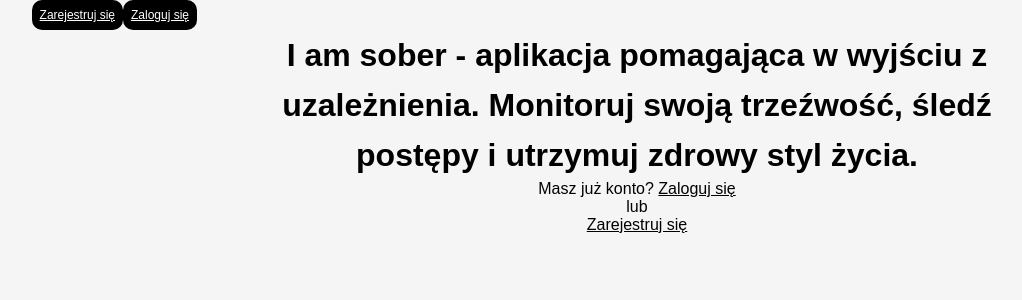
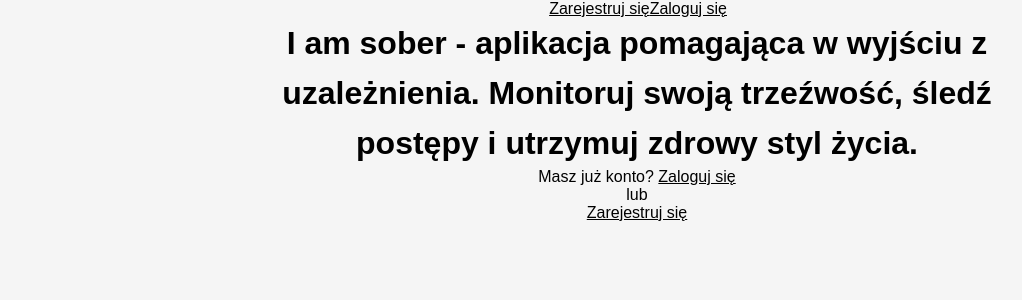
Before and after one commit to RadekPalka/react-i-am-sober, a React (Vite) app: page / in a window 1280 px wide. Shown: the top 300 px of the page, without its empty margins (3-1025 px from the left). Built offline with nearby package versions, Linux system fonts and the light colour scheme.

Commit message:
feat: add more props to NavBar syled components

```diff
--- a/src/components/AddictionCard.tsx
+++ b/src/components/AddictionCard.tsx
@@ -28,10 +28,10 @@ export const AddictionCard: React.FC<AddictionCardProps> = ({
 			<p>Dzienny koszt: {costPerDay} PLN</p>
 			<nav>
 				<StyledUl>
-					<StyledLi $color='#2c2c2c' $background='transparent'>
+					<StyledLi $color='#2c2c2c' $backgroundColor='transparent'>
 						<StyledLink to={`/addiction/${id}`}>Pokaż szczegóły</StyledLink>
 					</StyledLi>
-					<StyledLi $background='transparent' $color='white' $border='none'>
+					<StyledLi $backgroundColor='transparent' $color='white'>
 						<StyledButton
 							$padding='0px'
 							$margin='10px 5px'
--- a/src/components/LogoutButton.tsx
+++ b/src/components/LogoutButton.tsx
@@ -4,8 +4,11 @@ import { StyledButton } from './StyledButton';
 import { logout } from '../clients/AccountClients';
 import { removeToken } from '../clients/SessionTokenService';
 import { toast } from 'react-toastify';
-
-export const LogoutButton: React.FC = () => {
+type Props = {
+	width?: string;
+	height?: string;
+};
+export const LogoutButton: React.FC<Props> = ({ width, height }) => {
 	const navigate = useNavigate();
 	const handleLogoutButton = () => {
 		logout()
@@ -19,11 +22,7 @@ export const LogoutButton: React.FC = () => {
 			});
 	};
 	return (
-		<StyledButton
-			$padding='6px'
-			$margin='10px 5px'
-			onClick={handleLogoutButton}
-		>
+		<StyledButton $width={width} $height={height} onClick={handleLogoutButton}>
 			Wyloguj się
 		</StyledButton>
 	);
--- a/src/components/NavBar.tsx
+++ b/src/components/NavBar.tsx
@@ -5,25 +5,36 @@ import { StyledLi } from './StyledLi';
 import { StyledLink } from './StyledLink';
 import { LogoutButton } from './LogoutButton';
 import { Links } from '../types/Links';
-import {HamburgerButton} from './HamburgerButton'
+import { HamburgerButton } from './HamburgerButton';
 
 type Props = {
 	linksObj: Links;
 };
 export const NavBar: React.FC<Props> = ({ linksObj }) => {
 	return (
-		<StyledNav>
-		<HamburgerButton/>
+		<StyledNav $justifyContent={linksObj.styles.navJustifyContent}>
+			<HamburgerButton />
 			<StyledUl $justifyContent='end'>
 				{linksObj.elements.map((el) => {
 					if (el.type === 'link' && el.to) {
 						return (
 							<StyledLi>
-								<StyledLink to={el.to}>{el.label}</StyledLink>
+								<StyledLink
+									to={el.to}
+									$width={linksObj.styles.buttonsWidth}
+									$height={linksObj.styles.buttonsHeight}
+								>
+									{el.label}
+								</StyledLink>
 							</StyledLi>
 						);
 					} else if (el.type === 'logout-button') {
-						return <LogoutButton />;
+						return (
+							<LogoutButton
+								width={linksObj.styles.buttonsWidth}
+								height={linksObj.styles.buttonsHeight}
+							/>
+						);
 					}
 				})}
 			</StyledUl>
--- a/src/components/StyledButton.ts
+++ b/src/components/StyledButton.ts
@@ -1,16 +1,16 @@
 import styled from 'styled-components';
 
 type StyledButtonProps = {
-	$padding?: string;
-	$margin?: string;
+	$width?: string;
+	$height?: string;
 };
 
 export const StyledButton = styled.button<StyledButtonProps>`
 	display: block;
-	margin: ${(props) => props.$margin || '10px auto'};
+	width: ${(props) => props.$width};
+	height: ${(props) => props.$height};
 	background-color: black;
 	color: #fff;
-	padding: ${(props) => props.$padding || '8px 20px'};
 	border-radius: 10px;
 	font-family: 'LXGW WenKai TC', sans-serif;
 	font-weight: 300;
--- a/src/components/StyledLi.ts
+++ b/src/components/StyledLi.ts
@@ -1,17 +1,9 @@
 import styled from 'styled-components';
 type Props = {
-	$backgrondColor? : string;
-	$color? : string;
-}
+	$backgroundColor?: string;
+	$color?: string;
+	$width?: string;
+	$height?: string;
+};
 
-export const StyledLi = styled.li`
-	display: block;
-	background-color: black;
-	padding: 8px;
-	color: white;
-	font-size: 12px;
-
-	border-radius: 10px;
-	text-align: center;
-	list-style-type: none;
-`;
+export const StyledLi = styled.li<Props>``;
--- a/src/components/StyledLink.ts
+++ b/src/components/StyledLink.ts
@@ -3,13 +3,16 @@ import { Link } from 'react-router-dom';
 
 type Props = {
 	$display?: string;
-	$padding?: string;
-	$margin?: string;
+	$width?: string;
+	$height?: string;
+	$border?: string;
+	$borderRadius?: string;
 };
 
 export const StyledLink = styled(Link)<Props>`
 	color: inherit;
 	display: ${(props) => props.$display};
-	padding: ${(props) => props.$padding};
-	margin: ${(props) => props.$margin};
+	width: ${(props) => props.$width};
+	height: ${(props) => props.$height};
+	border-radius: ${(props) => props.$borderRadius};
 `;
--- a/src/components/StyledNav.ts
+++ b/src/components/StyledNav.ts
@@ -1,10 +1,10 @@
 import styled from 'styled-components';
-type Props={
- $jusifyContent?: 'end'
-}
+type Props = {
+	$justifyContent?: 'start' | 'end' | 'space-between' | 'space-around';
+};
 export const StyledNav = styled.nav<Props>`
 	top: 50px;
-
+	justify-content: ${(props) => props.$justifyContent || 'space-around'};
 	right: 0;
 
 	@media (min-width: 769px) {
--- a/src/components/StyledUl.ts
+++ b/src/components/StyledUl.ts
@@ -7,7 +7,7 @@ type UlStyledProps = {
 export const StyledUl = styled.ul<UlStyledProps>`
 	display: flex;
 	align-items: center;
-	justify-content: ${(props) => props.$justifyContent || 'space-between'};
+	justify-content: ${(props) => props.$justifyContent || 'center'};
 	list-style-type: none;
 	margin-right: 20px;
 	width: ${(props) => props.$width || '200px'};
--- a/src/pages/AddictionDetails.tsx
+++ b/src/pages/AddictionDetails.tsx
@@ -67,7 +67,11 @@ export const AddictionDetails: React.FC = () => {
 				type: 'logout-button',
 			},
 		],
-		styles: {},
+		styles: {
+			navJustifyContent: 'end',
+			buttonsWidth: '85px',
+			buttonsHeight: '25px',
+		},
 	};
 
 	const increaseNumberOfIncidents = useCallback(() => {
--- a/src/types/Links.ts
+++ b/src/types/Links.ts
@@ -4,5 +4,9 @@ export type Links = {
 		to?: string;
 		label?: string;
 	}[];
-	styles: object;
+	styles: {
+		navJustifyContent?: 'start' | 'end' | 'space-between' | 'space-around';
+		buttonsWidth?: string;
+		buttonsHeight?: string;
+	};
 };
```
